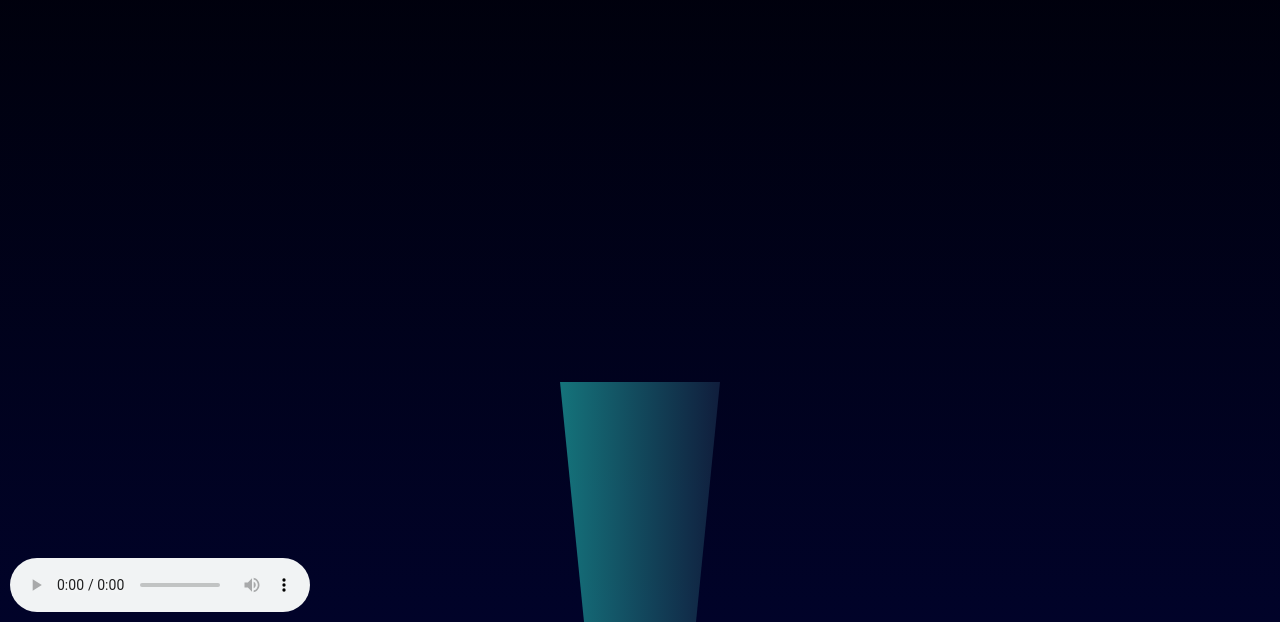
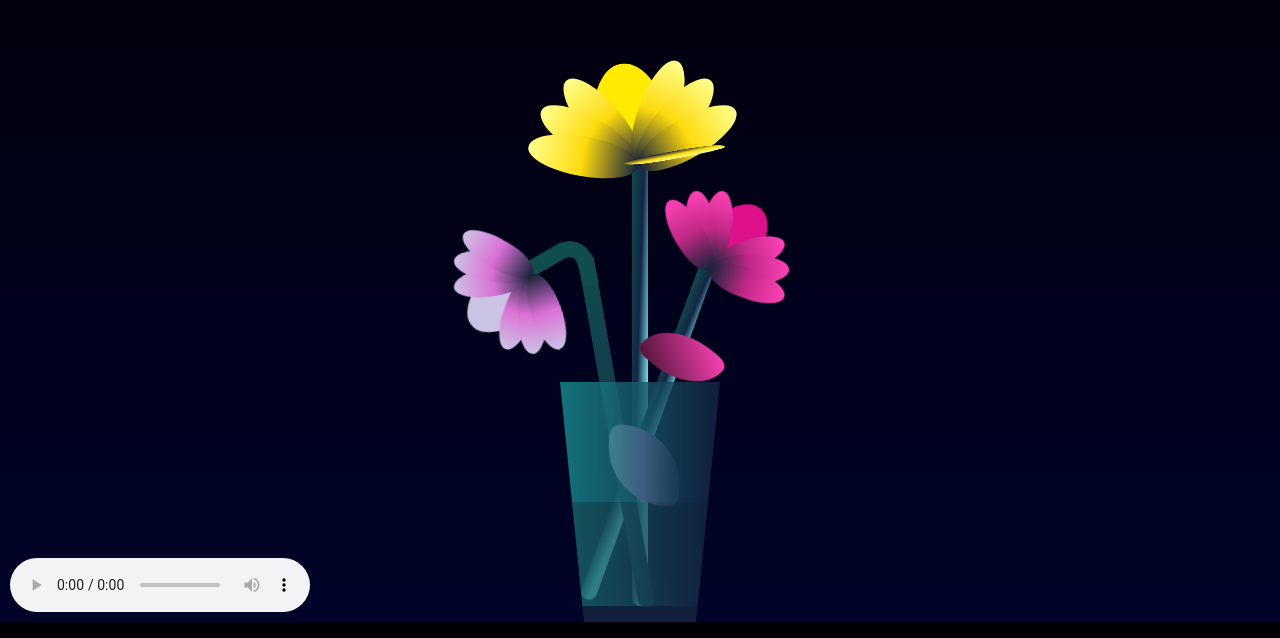
Before and after one commit to llemonchiik/flowers, a plain HTML site: page index.html in a window 1280 px wide. Shown: the part 178-816 px from the top of the page. Drawn offline with Linux system fonts and the light colour scheme.

Commit message:
Update flower.css

```diff
--- a/flower.css
+++ b/flower.css
@@ -33,41 +33,193 @@ body{
     opacity: .8;
     position: relative;
 }
-*,
-*::after,
-*::before{
-    padding: 0;
-    margin: 0;
-    box-sizing: border-box;
+
+.flower__glass::after{
+    content: '';
+    position: absolute;
+    bottom: 0;
+    left: 0;
+    background-color: #182843;
+    width: 100%;
+    height: 2vmin;
 }
 
-:root{
-    --color-bg: linear-gradient(to top,#010329,#000005);
-    --color-glass:linear-gradient(to left,#142544,#1a9092);
-    --color-water:linear-gradient(to left,#142544,#1b6d6e);
+.flower__glass::before{
+    content: '';
+    position: absolute;
+    bottom: 0;
+    left: 0;
+    background-image: var(--color-water);
+    width: 100%;
+    height: 15vmin;
 }
 
-body{
-    background-image:var(--color-bg);
-    min-height: 100vh;
-    display: flex;
-    justify-content: center;
-    align-items:flex-end;
-    overflow: hidden;
+.f-wrapper{
+    position: absolute;
+    left: 45%;
+    bottom: 2vmin;
 }
 
-.flower{
+.f-wrapper--2{
+    left: 50%;
+    bottom: 5%;
+    transform-origin: 10% left;
+    transform: rotate(20deg);
+}
+
+.f-wrapper--3{
+    left: 30%;
+    bottom: 5%;
+    transform-origin: 10% left;
+    transform: rotate(-10deg);
+}
+
+.f-wrapper--3 .flower__line{
+    height: 45vmin;
     position: relative;
 }
 
-.flower__glass{
-    width:20vmin;
-    height: 30vmin;
-    background-image: var(--color-glass);
-    clip-path: polygon(0 0, 100% 0, 85% 100%, 15% 100%);
-    opacity: .8;
-    position: relative;
+.f-wrapper--3 .flower__line::after{
+    content: '';
+    position: absolute;
+    left:0;
+    top: 0;
+    width: 6vmin;
+    height: 6vmin;
+    transform: translate(-69%,-30%) rotate(-5deg);
+    border-radius:10vmin 10vmin 0 0;
+    border: 2vmin solid  #104d4e;
+    border-bottom: transparent;
+    border-left: transparent;
 }
+
+.f-wrapper--3 .flower__line::before{
+    content: '';
+    position: absolute;
+    left:-40%;
+    top: -1%;
+    width: 6vmin;
+    height: 2vmin;
+    transform-origin: right;
+    transform: translate(-100%,-80%) rotate(-20deg);
+    background-color: #104d4e;
+    border-radius: 2vmin;
+}
+
+.f-wrapper--3 .flower__line{
+    background-image: linear-gradient(to top,#142544,#104d4e);
+}
+
+
+.f-wrapper--2 .flower__line{
+    height: 45vmin;
+}
+
+.f-wrapper--2 .f{
+    transform: translateX(-50%) rotate(20deg);
+}
+
+.f-wrapper--3 .f{
+    transform: translate(-350%,-50%) rotate(-120deg);
+}
+
+.f-wrapper--2 .flower__leaf:not(:first-child){
+    width: 3.8vmin;
+    height: 10vmin;
+    background-image: linear-gradient(to bottom, #ff43b6 ,#c22887, #1a233a 99%);
+}
+
+.f-wrapper--3 .flower__leaf:not(:first-child){
+    width: 3.8vmin;
+    height: 10vmin;
+    background-image: linear-gradient(to bottom, #CBC3E3 ,#DA70D6, #1a233a 99%);
+}
+
+.f-wrapper--3 .flower__leaf--1{
+    width: 8vmin;
+    height: 10vmin;
+    bottom: 2vmin;
+    background-color: #CBC3E3;
+}
+
+.f-wrapper--2 .flower__leaf--1{
+    width: 8vmin;
+    height: 10vmin;
+    bottom: 2vmin;
+    background-color: #de118b;
+}
+
+.f-wrapper--2 .f .flower__leaf--8{
+    width: 10vmin;
+    height: 9vmin;
+    bottom: 3vmin;
+    left: -30%;
+    transform: rotate(-50deg);
+    background-image: linear-gradient(to left bottom, #ff43b6 ,#4d1337);;
+}
+
+.f-wrapper--3 .f .flower__leaf--8{
+    width: 10vmin;
+    height: 9vmin;
+    left: -10% !important;
+   /* background-image: linear-gradient(to left bottom, #ad2be0 ,#712291);;*/
+}
+
+.flower__line{
+    width: 2vmin;
+    height: 56vmin;
+    background-image: linear-gradient(to left top,#82fdff 20%,#142544,#104d4e);
+    border-radius: 4vmin;
+}
+
+.f{
+    position: absolute;
+    top: 1vmin;
+    left: 50%;
+    transform: translateX(-50%) rotate(-10deg);
+    width: 2vmin;
+    height: 2vmin;
+}
+
+
+.flower__leaf{
+    position: absolute;
+    left: 50%;
+    bottom: 2vmin;
+    transform: translateX(-50%);
+    width: 5vmin;
+    height: 14vmin;
+    background-image: linear-gradient(to bottom,  #FFFF8F ,#FDDA0D, #1a233a 99%);
+
+    clip-path: ellipse(50% 50% at 50% 50%);
+    transform-origin: center bottom;
+    animation: open-flower 2s 1s backwards;
+}
+
+.flower__leaf--1{
+    width: 10vmin;
+    height: 12vmin;
+    bottom: 3vmin;
+    border-radius: 50% 50% 50% 50% / 80% 80% 20% 20%;
+    background-color: #FFEA00;
+    background-image: none;
+    animation: open-flowe--middle  1.4s 1s backwards;
+}
+
+.flower__leaf--2{
+    transform: translateX(-50%) rotate(-30deg);
+}
+.flower__leaf--3{
+    transform: translateX(-50%) rotate(-50deg);
+}
+.flower__leaf--4{
+    transform: translateX(-50%) rotate(-70deg);
+}
+
+.flower__leaf--5{
+    transform: translateX(-50%) rotate(30deg);
+}
+
 .flower__leaf--6{
     transform: translateX(-50%) rotate(50deg);
 }
@@ -197,3 +349,4 @@ body{
         transform-origin: center;
         transform:translate(-36vmin,1.1vmin) rotateY(-80deg) rotateX(35deg);
     }
+}
```
